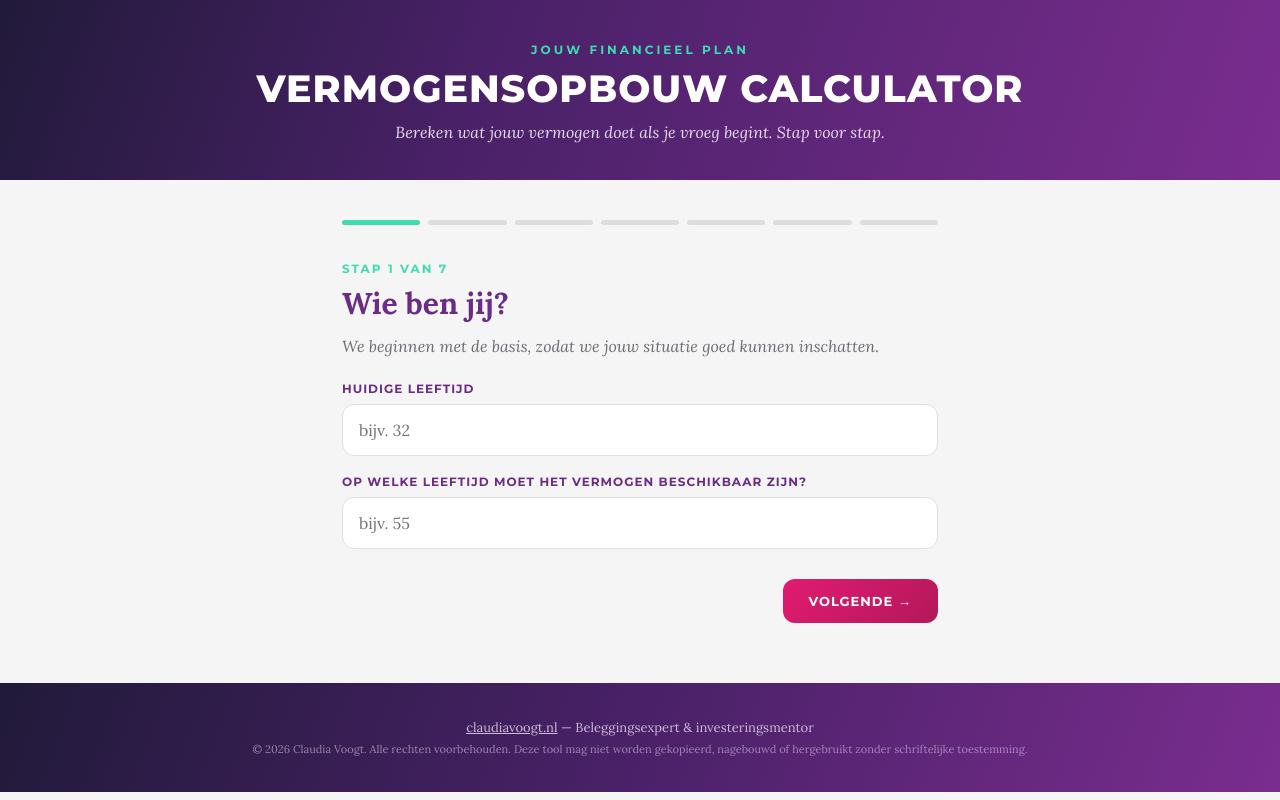
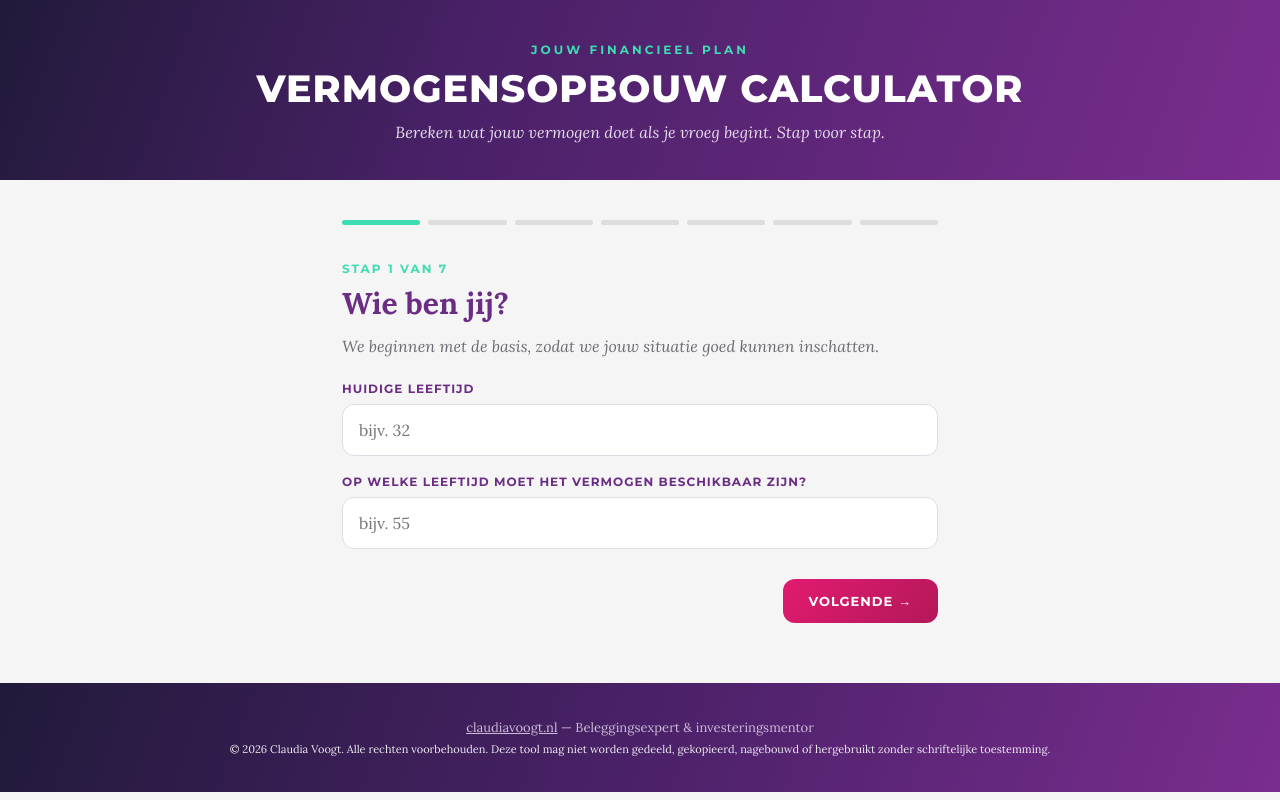
Before and after one commit to claudiavoogt/vermogensopbouw-calculator, a Next.js app: page / in a window 1280 px wide. Built offline with nearby package versions, Linux system fonts and the light colour scheme.

Commit message:
Update footer copyright tekst en kleur

```diff
--- a/app/page.tsx
+++ b/app/page.tsx
@@ -725,8 +725,8 @@ export default function VermogensopbouwCalculator() {
           </a>
           {' '}— Beleggingsexpert &amp; investeringsmentor
         </p>
-        <p className="vc-copy" style={{ marginTop: 6, opacity: 0.65, fontSize: 11 }}>
-          © {new Date().getFullYear()} Claudia Voogt. Alle rechten voorbehouden. Deze tool mag niet worden gekopieerd, nagebouwd of hergebruikt zonder schriftelijke toestemming.
+        <p className="vc-copy" style={{ marginTop: 6, color: '#ffffff', opacity: 0.9, fontSize: 11 }}>
+          © 2026 Claudia Voogt. Alle rechten voorbehouden. Deze tool mag niet worden gedeeld, gekopieerd, nagebouwd of hergebruikt zonder schriftelijke toestemming.
         </p>
       </footer>
 
```
